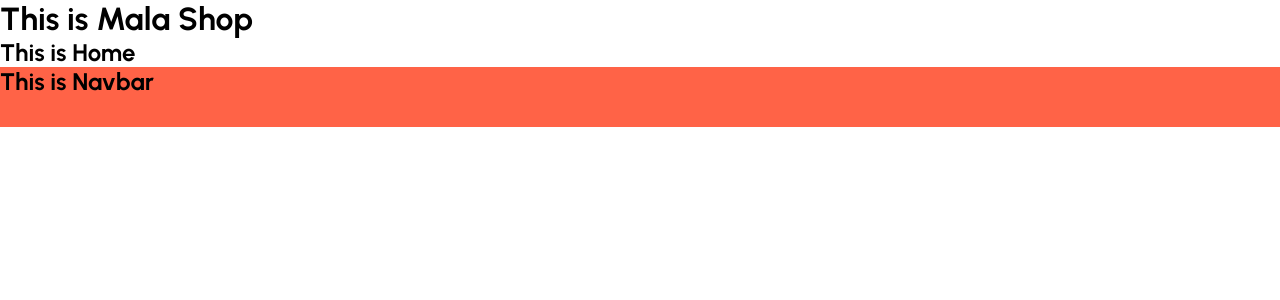
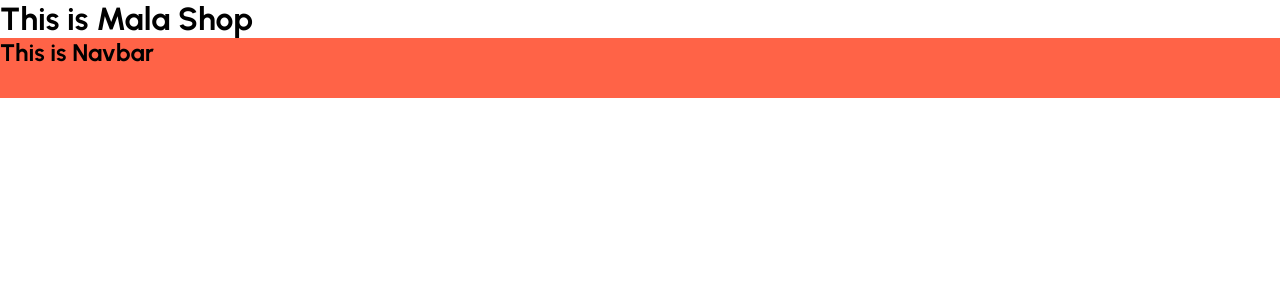
Before and after one commit to mnomanme/Lamawind, a React (Create React App) app: page / in a window 1280 px wide. Shown: the top 300 px of the page. Built offline with nearby package versions, Linux system fonts and the light colour scheme.

Commit message:
add home page

```diff
--- a/src/pages/Home/Home.js
+++ b/src/pages/Home/Home.jsx
@@ -4,7 +4,6 @@ import { Navbar } from '../../components/Navbar/Navbar';
 export const Home = () => {
 	return (
 		<>
-			<h2>This is Home</h2>
 			<Navbar />
 		</>
 	);
```
